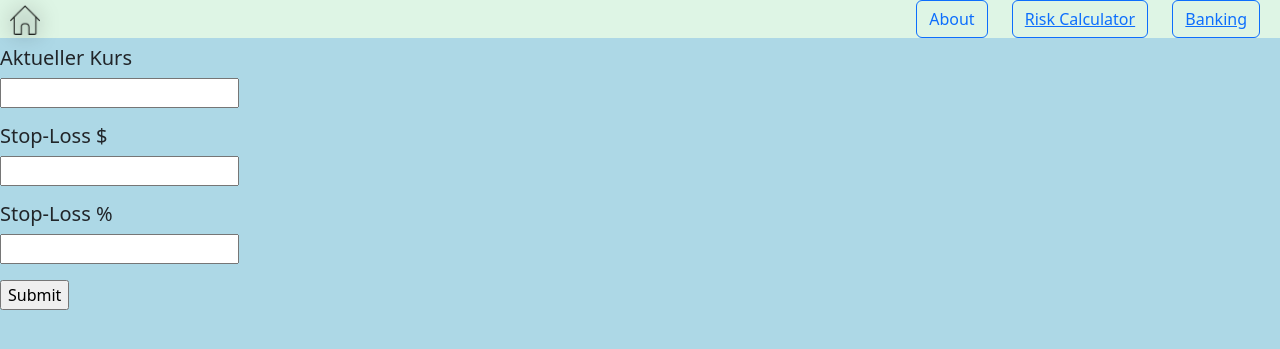
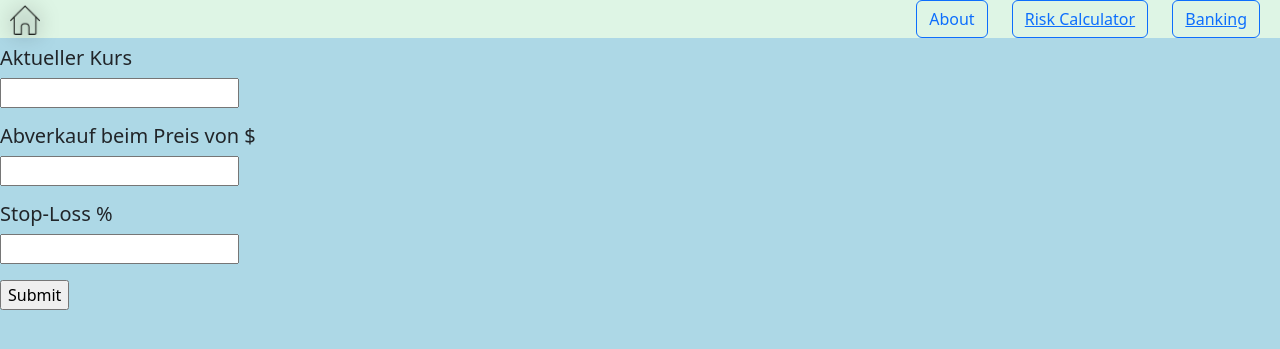
Before and after one commit to PeterEdiger/portfolio_riskcalc_flask, a Flask app: page /calc_risk in a window 1280 px wide. Shown: the top 349 px of the page. Run offline with Flask 2, Linux system fonts and the light colour scheme.

Commit message:
calculations improved

```diff
--- a/app.py
+++ b/app.py
@@ -22,8 +22,8 @@ def risk_calc():
 @app.route('/calc_result', methods=["POST", "GET"])
 def calc_result():
     kurs_str = request.args.get("kurs")
-    stop_dollar_str = request.args.get("stop_loss_dollar")
-    stop_prozent_str = request.args.get("stop_loss_prozent")
+    selling_threshold_loss_dollar_str = request.args.get("selling_threshold_loss_dollar")
+    loss_prct_str = request.args.get("loss_prct")
 
     if kurs_str == "":
         # Fall 1
@@ -31,25 +31,25 @@ def calc_result():
 
         # Fall 2 bis 5
     kurs_int = int(kurs_str)
-    if stop_dollar_str == "" and stop_prozent_str == "":
+    if selling_threshold_loss_dollar_str == "" and loss_prct_str == "":
         # Fall 2
         return render_template("calc_result.html", user_warning="Bitte Stop-Loss $"
                                                                 "oder Stop-Loss % angeben")
-    if stop_dollar_str == "" and stop_prozent_str:
+    if not selling_threshold_loss_dollar_str and loss_prct_str:
         # Fall 3
-        dollar_int = kurs_int * (100 - int(stop_prozent_str)) / 100
-        return render_template("calc_result.html", kurs=kurs_int, stop_dollar=dollar_int,
-                               verlust_dollar=kurs_int - dollar_int)
+        selling_threshold_loss_dollar_int = kurs_int * (100 - int(loss_prct_str)) // 100
+        return render_template("calc_result.html", kurs=kurs_int, stop_dollar=selling_threshold_loss_dollar_int,
+                               verlust_dollar=kurs_int - selling_threshold_loss_dollar_int)
+    if selling_threshold_loss_dollar_str and not loss_prct_str:
+        # Fall 4
+        selling_threshold_loss_dollar_int = int(selling_threshold_loss_dollar_str)
 
-    return render_template("calc_result.html", user_warning = "Fall 4, 5")
+        return render_template("calc_result.html", kurs=kurs_int, stop_dollar=selling_threshold_loss_dollar_int,
+                               verlust_dollar=kurs_int - selling_threshold_loss_dollar_int)
 
-    # stop_prozent_int = 100 * stop_dollar_int // kurs_int
+    # Fall 5
 
-    # profit_dollar = int(request.args.get("take_profit_dollar"))
-    # profit_prozent = int(request.args.get("take_profit_prozent"))
-    # verlust_dollar, verlust_prozent = loss_dollar_calc(kurs_int, stop_dollar_int)
-    # stop_prozent_int = float(int(stop_loss_prozent))
-    # verlust_in_prozent = 100 * (kurs_int - stop_dollar_flt) / kurs_int
+    return render_template("calc_result.html", user_warning="Abverkaufskurs oder Verlust in Prozent eintragen bitte.")
 
 
 if __name__ == '__main__':
@@ -57,11 +57,9 @@ if __name__ == '__main__':
 
 # Todos
 
+# todo Logik auf Gewinn Möglichkeiten ausweiten. Planung aller Möglichkeiten
+# todo Weitere Parameter wie Stückzahl Maximaler Verlust in die Rechnungen einbeziehen.
 # todo Die Html forms sollen ausgefüllt bleiben, (vertagt)
 #  Html forms sollen wenn es Sinn macht automatisch ausgefüllt werden (vertagt)
-# todo Zuendeführen der Stop-Loss Fälle / Variablen bennenen nach threshold und difference
-# todo requirements für Papa und Einladung
-# todo leere Felder der HTML-Form zulassen (Für Losses erledigt)
-#  Was soll bei Den Möglichen Fällen für Stop-Loss passieren z.B Stop-Dollar gefüllt, Stop-Prozent leer.
+
 # todo Ausgabe: Verlust in $ und %, Gewinn in $ und %
-# todo Was sind decorators in Python https://www.programiz.com/python-programming/decorator
--- a/templates/calc_result.html
+++ b/templates/calc_result.html
@@ -11,7 +11,8 @@
     {% else %}
         <p>Aktueller Kurs:{{ kurs }}</p>
         <p>Stop-Loss bei {{ stop_dollar }}$</p>
-        <p>Verlust {{ verlust_dollar }}$</p>
+        <p>Verlust {{ verlust_dollar }}$ oder {{ 100 *  verlust_dollar//kurs }}%</p>
+        <p></p>
     {% endif %}
 
 {% endblock %}
--- a/templates/calc_risk.html
+++ b/templates/calc_risk.html
@@ -4,10 +4,10 @@
 <form action="/calc_result" method="get">
     <h5>Aktueller Kurs</h5>
     <p><input type="number" name="kurs"></p>
-    <h5>Stop-Loss $</h5>
-    <p><input type="number" name="stop_loss_dollar"></p>
+    <h5>Abverkauf beim Preis von $</h5>
+    <p><input type="number" name="selling_threshold_loss_dollar"></p>
     <h5>Stop-Loss % </h5>
-    <p><input type="number" name="stop_loss_prozent"></p>
+    <p><input type="number" name="loss_prct"></p>
 {#    <h5>Take-Profit $</h5>#}
 {#    <p><input type="number" name="take_profit_dollar"></p>#}
 {#    <h5>Take-Profit % </h5>#}
```
